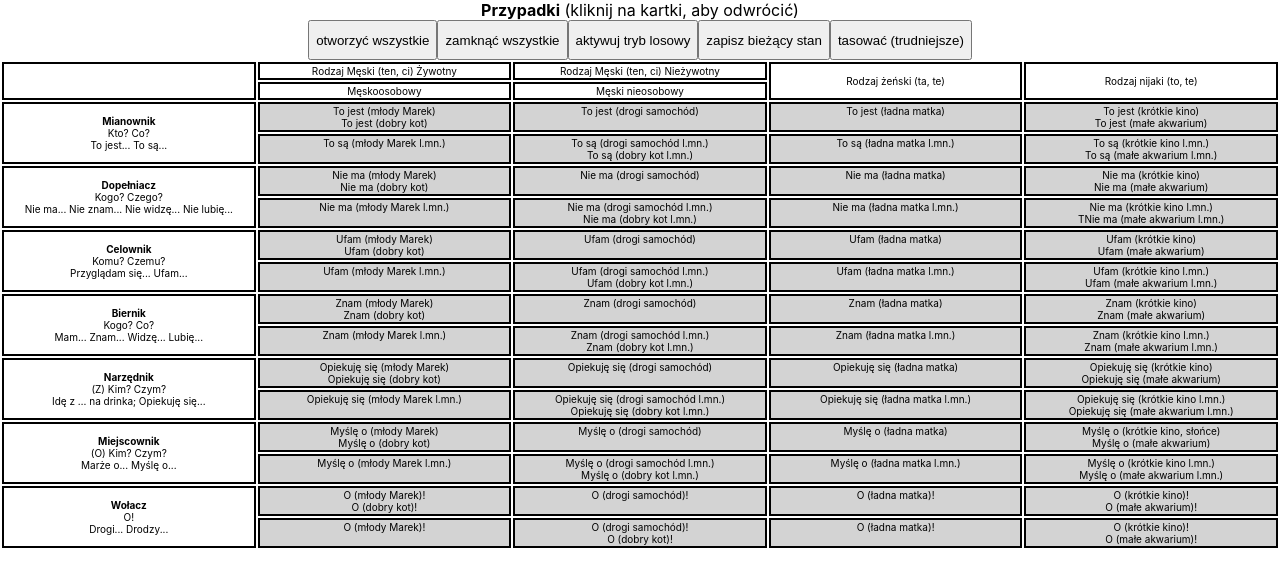
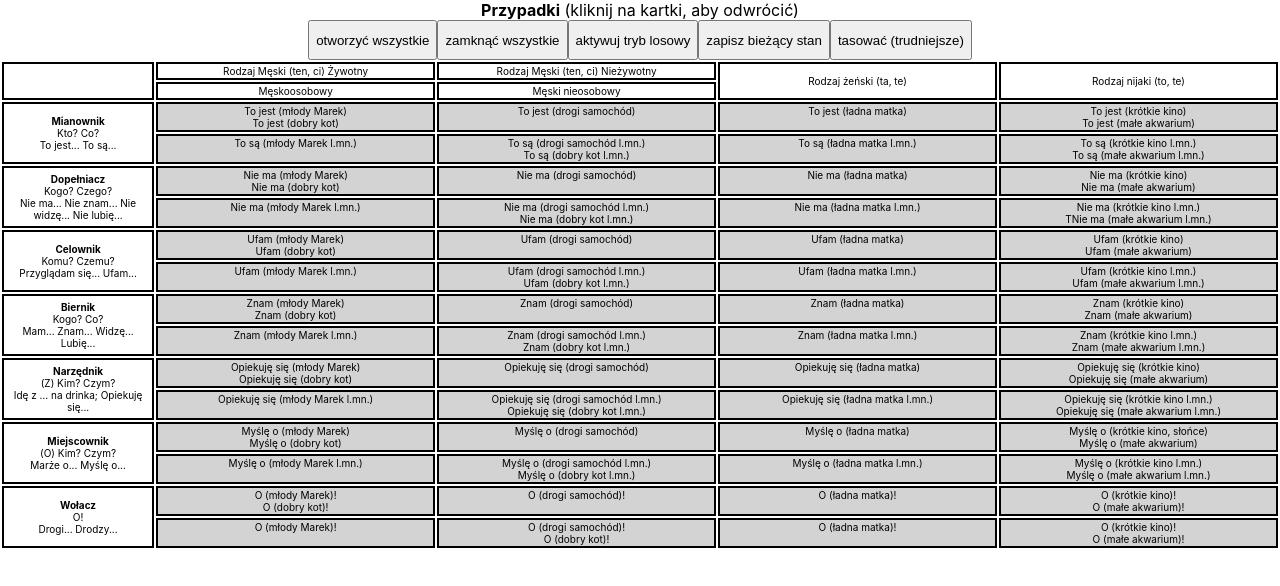
Before and after one commit to IKoshelev/polish-language-kata, a React (Create React App) app: page / in a window 1280 px wide. Shown: the top 586 px of the page. Built offline with nearby package versions, Linux system fonts and the light colour scheme.

Commit message:
changed column width

```diff
--- a/src/App.css
+++ b/src/App.css
@@ -1,6 +1,13 @@
+.cases-table thead tr td:first-child {
+  width: 12%;
+}
+
+.cases-table thead tr td:not(:first-child) {
+  width: 22%;
+}
+
 td {
   border: 2px solid black;
-  width: 20%;
 }
 
 td.case-text {
```
